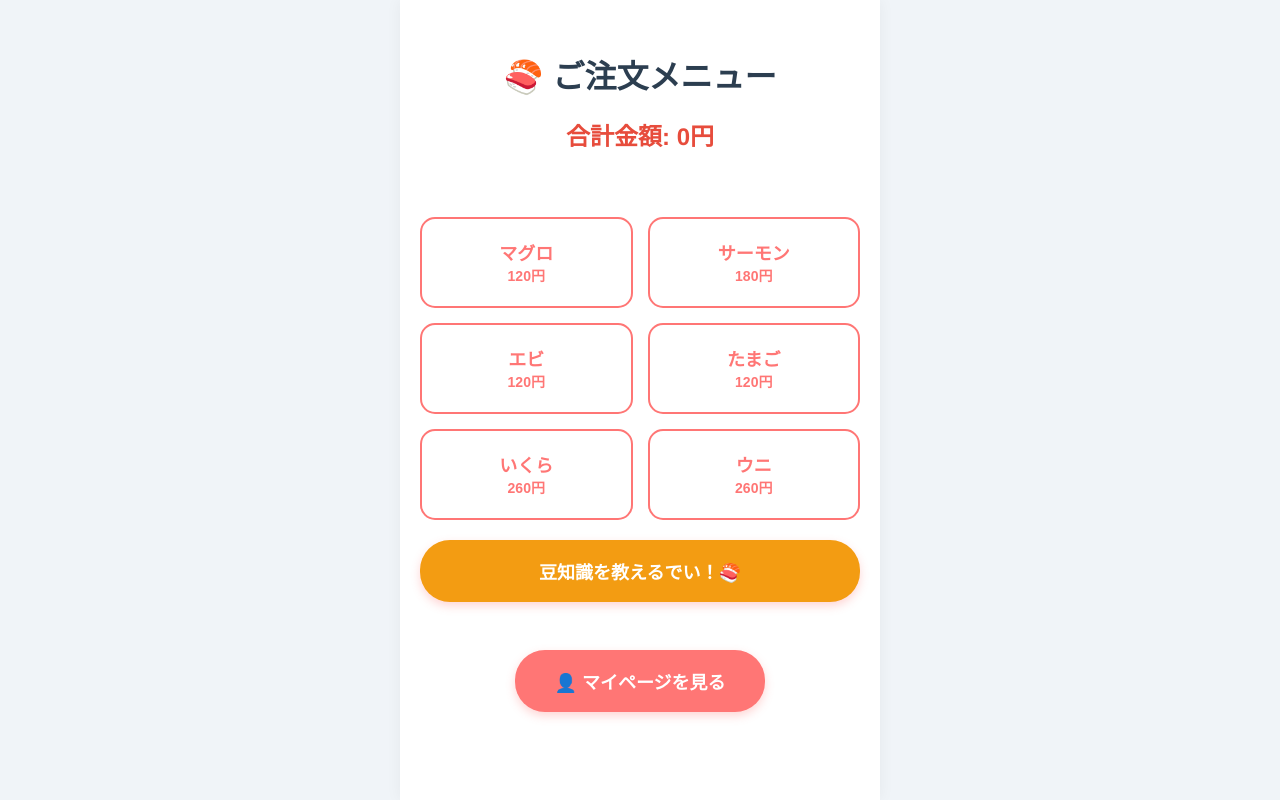
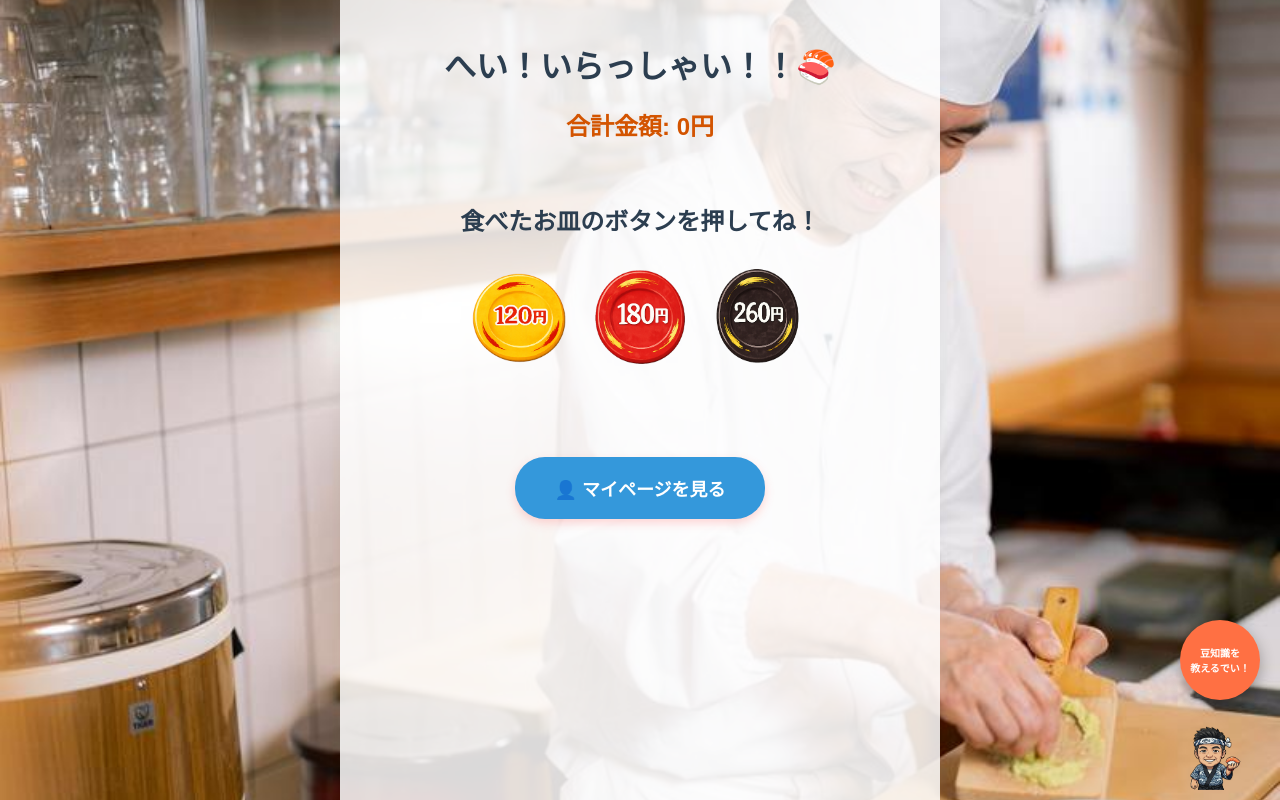
Before and after one commit to tapen25/sushi, a Flask app: page /order_menu in a window 1280 px wide. Run offline with Flask 3, Linux system fonts and the light colour scheme; the visitor is signed in with stand-in values (Sample User, id 1).

Commit message:
order変え

```diff
--- a/templates/order_menu.html
+++ b/templates/order_menu.html
@@ -5,46 +5,162 @@
     <meta name="viewport" content="width=device-width, initial-scale=1.0">
     <title>注文画面</title>
     <link rel="stylesheet" href="{{ url_for('static', filename='style.css') }}">
+
     <style>
-        /* お友達の追加デザイン */
-        .character-area { text-align: center; margin-top: 20px; position: relative; }
-        .bubble { display: none; background: #fff; border-radius: 10px; padding: 15px; border: 2px solid #333; margin-bottom: 10px; position: relative; }
-        .close-btn { position: absolute; top: 5px; right: 5px; background: none; border: none; font-size: 16px; cursor: pointer; }
-        .sushi-master { width: 120px; margin-top: 10px; }
-        #total-area { font-size: 24px; font-weight: bold; text-align: center; margin: 20px 0; color: #e74c3c; }
+        /* 背景などの基本設定 */
+        body {
+            font-family: sans-serif;
+            text-align: center;
+            background-color: #f8f8f8;
+            background-image: url("/static/background_sushi.jpg");
+            background-size: cover;
+            background-position: center;
+            background-repeat: no-repeat;
+            background-attachment: fixed;
+            margin: 0;
+            padding: 0;
+        }
+
+        /* アプリ全体の白い箱を透明にして背景を活かす */
+        .app-container {
+            background-color: rgba(255, 255, 255, 0.85); /* 半透明の白 */
+            min-height: 100vh;
+            padding: 20px;
+            box-sizing: border-box;
+            max-width: 600px;
+            margin: 0 auto;
+            position: relative;
+        }
+
+        /* お皿の並び */
+        .plates {
+            display: flex;
+            justify-content: center;
+            gap: 20px; /* スマホでも入るように少し間隔を調整 */
+            margin-top: 30px;
+            flex-wrap: wrap; /* 画面が狭い時は折り返す */
+        }
+
+        .plate {
+            width: 100px; /* スマホ向けに少し小さめに調整 */
+            max-width: 30vw;
+            cursor: pointer;
+            transition: transform 0.15s, box-shadow 0.15s;
+        }
+
+        .plate:hover {
+            transform: scale(1.1) rotate(3deg);
+        }
+
+        .plate:active {
+            transform: scale(0.95);
+            box-shadow: 0 0 10px rgba(0,0,0,0.3);
+        }
+
+        /* 大将と豆知識ボタン（右下に固定） */
+        .floating-fact-btn {
+            position: fixed;
+            bottom: 100px;
+            right: 20px; /* スマホ向けに少し右寄せ */
+            width: 80px;
+            height: 80px;
+            border-radius: 50%;
+            font-size: 10px;
+            font-weight: bold;
+            border: none;
+            cursor: pointer;
+            background-color: #ff7043;
+            color: white;
+            box-shadow: 0 5px 15px rgba(0,0,0,0.3);
+            transition: transform 0.2s;
+            z-index: 1001; /* 大将より手前に出す */
+        }
+
+        .floating-fact-btn:hover { transform: scale(1.1); }
+        .floating-fact-btn:active { transform: scale(0.9); }
+
+        .bubble {
+            position: fixed;
+            bottom: 190px;
+            right: 30px;
+            max-width: 220px;
+            background: #fff8dc;
+            padding: 15px;
+            border-radius: 15px;
+            box-shadow: 0 4px 12px rgba(0,0,0,0.2);
+            z-index: 1010;
+            display: none;
+            text-align: left;
+            font-size: 14px;
+        }
+
+        .bubble::after {
+            content: "";
+            position: absolute;
+            bottom: -20px;
+            right: 30px;
+            border-width: 10px;
+            border-style: solid;
+            border-color: #fff8dc transparent transparent transparent;
+        }
+
+        .close-btn {
+            position: absolute;
+            top: 5px;
+            right: 8px;
+            background: none;
+            border: none;
+            font-size: 16px;
+            cursor: pointer;
+        }
+
+        .sushi-master {
+            position: fixed;
+            width: 120px; /* スマホ向けにサイズ調整 */
+            height: auto;
+            bottom: 10px;
+            right: 10px;
+            z-index: 1000;
+        }
+
+        #total-area {
+            font-size: 24px;
+            font-weight: bold;
+            margin: 20px 0;
+            color: #d35400;
+        }
     </style>
 </head>
 <body>
     <div class="app-container">
-        <h1>🍣 ご注文メニュー</h1>
+        <h1>へい！いらっしゃい！！🍣</h1>
 
         <div id="total-area">合計金額: <span id="total">0</span>円</div>
-        <p id="order-message" style="text-align: center; color: #27ae60; font-weight: bold; height: 20px;"></p>
+        <p id="order-message" style="color: #27ae60; font-weight: bold; height: 20px;"></p>
 
-        <div class="sushi-grid">
-            <button onclick="orderSushi('マグロ', 120)" class="sushi-btn">マグロ<br><span style="font-size: 14px;">120円</span></button>
-            <button onclick="orderSushi('サーモン', 180)" class="sushi-btn">サーモン<br><span style="font-size: 14px;">180円</span></button>
-            <button onclick="orderSushi('エビ', 120)" class="sushi-btn">エビ<br><span style="font-size: 14px;">120円</span></button>
-            <button onclick="orderSushi('たまご', 120)" class="sushi-btn">たまご<br><span style="font-size: 14px;">120円</span></button>
-            <button onclick="orderSushi('いくら', 260)" class="sushi-btn">いくら<br><span style="font-size: 14px;">260円</span></button>
-            <button onclick="orderSushi('ウニ', 260)" class="sushi-btn">ウニ<br><span style="font-size: 14px;">260円</span></button>
+        <h2>食べたお皿のボタンを押してね！</h2>
+
+        <div class="plates">
+            <img src="/static/plate120.png" class="plate" onclick="orderSushi('120円皿', 120)" alt="120円皿">
+            <img src="/static/plate180.png" class="plate" onclick="orderSushi('180円皿', 180)" alt="180円皿">
+            <img src="/static/plate260.png" class="plate" onclick="orderSushi('260円皿', 260)" alt="260円皿">
         </div>
 
-        <div class="character-area">
-            <button class="btn-primary" onclick="showTrivia()" style="margin-top: 10px; background-color: #f39c12;">
-                豆知識を教えるでい！🍣
-            </button>
+        <br><br>
 
-            <div id="trivial-message" class="bubble">
-                <span id="bubble-text"></span>
-                <button class="close-btn" onclick="closeBubble()">X</button>
-            </div>
+        <a href="/mypage" class="btn-primary" style="display: block; width: 80%; max-width: 250px; margin: 50px auto 0; text-align: center; text-decoration: none; box-sizing: border-box; background-color: #3498db; position: relative; z-index: 500;">👤 マイページを見る</a>
+    </div>
 
-            </div>
+    <button class="floating-fact-btn" onclick="showTrivia()">
+        豆知識を<br>教えるでい！
+    </button>
 
-        <br>
-        <a href="/mypage" class="btn-primary" style="width: 80%; max-width: 250px; margin: 30px auto 0; text-align: center; text-decoration: none; box-sizing: border-box;">👤 マイページを見る</a>
+    <div id="trivial-message" class="bubble">
+        <span id="bubble-text"></span>
+        <button class="close-btn" onclick="closeBubble()">X</button>
     </div>
+
+    <img src="/static/sushi_master.png" class="sushi-master" alt="大将">
 
     <script>
         let total = 0;
@@ -54,16 +170,16 @@
             total += price;
             document.getElementById("total").innerText = total;
 
-            // DBに送信 (fetchAPIを使って、画面をリロードせずに裏側で送信)
+            // データベースに送信
             fetch("/order", {
                 method: "POST",
                 headers: { "Content-Type": "application/json" },
-                body: JSON.stringify({ sushi_name: sushiName, price: price }) // userIDはセッションで判別するので送らなくてOK
+                body: JSON.stringify({ sushi_name: sushiName, price: price })
             })
             .then(res => res.json())
             .then(data => {
                 const msg = document.getElementById("order-message");
-                msg.innerText = data.message;
+                msg.innerText = "へい！まいどあり！🍣";
                 // 1.5秒後にメッセージを消す
                 setTimeout(() => { msg.innerText = ""; }, 1500);
             });
@@ -71,7 +187,7 @@
 
         function showTrivia() {
             const text = document.getElementById("bubble-text");
-            text.innerText = "大将が考えてるでい...🤔"; // 読み込み中の文字
+            text.innerText = "大将が考えてるでい...🤔";
             document.getElementById("trivial-message").style.display = "block";
 
             fetch("/trivial")
```
Also changed, not shown: static/background_sushi.jpg (added), static/plate120.png (added), static/plate180.png (added), static/plate260.png (added), static/sushi_master.png (added).
